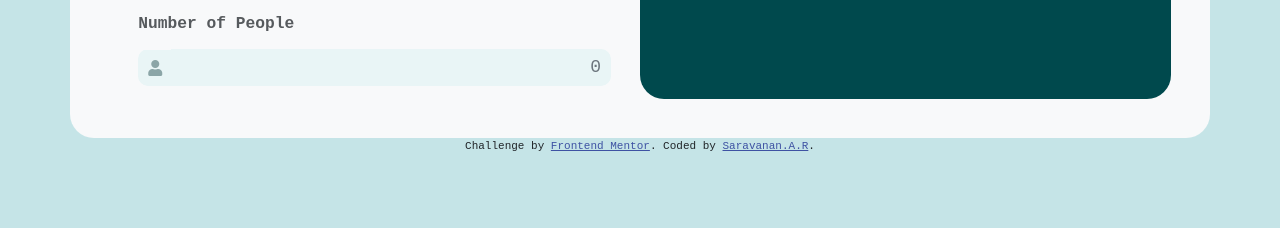
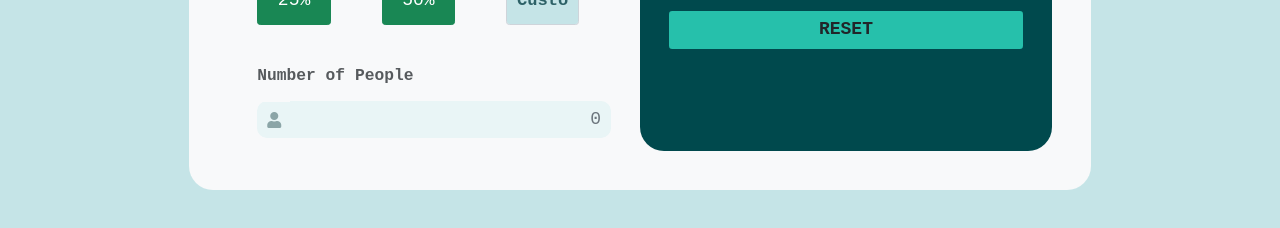
Before and after one commit to saravanan-inc/Tip-calculator, a plain HTML site: page index.html in a window 1280 px wide. Shown: the part 464-692 px from the top of the page. Drawn offline with nearby package versions, Linux system fonts and the light colour scheme.

Commit message:
add flex

```diff
--- a/index.html
+++ b/index.html
@@ -32,7 +32,7 @@
   </head>
 
   <body>
-    <div class="container m-auto mt-5 p-auto">
+    <div class="container m-auto mt-5 p-auto d-flex flex-column align-items-center">
       <div id="alert" class="col mt-5">
         <p
           style="letter-spacing: 10px; color: var(--Very-dark-cyan)"
@@ -217,13 +217,6 @@
       </div>
     </div>
 
-    <div class="attribution">
-      Challenge by
-      <a href="https://www.frontendmentor.io?ref=challenge" target="_blank"
-        >Frontend Mentor</a
-      >. Coded by <a href="#">Saravanan.A.R</a>.
-    </div>
-
     <script>
       const bill = document.querySelector("#bill");
       const tips = document.querySelectorAll("input[type=radio]");
```
